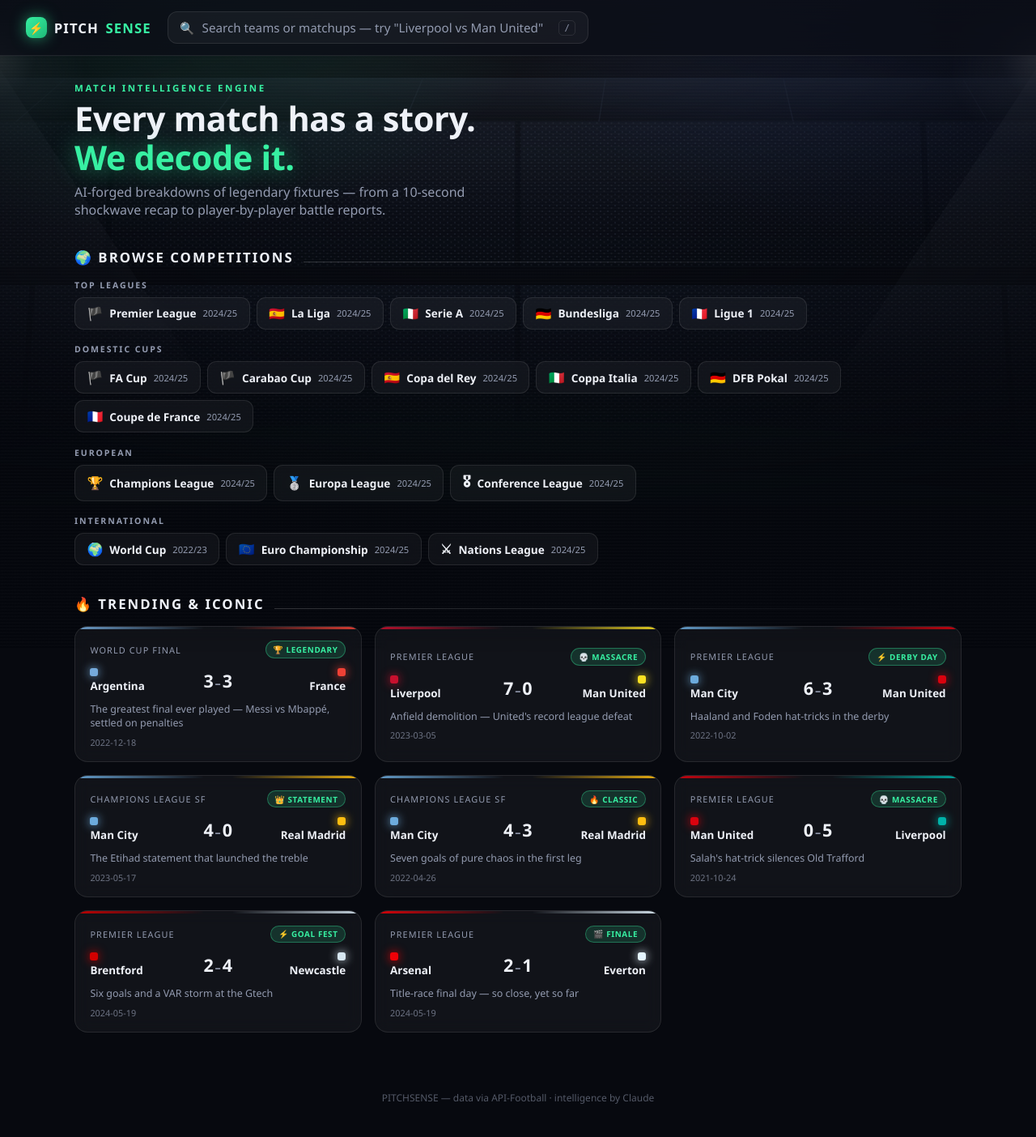
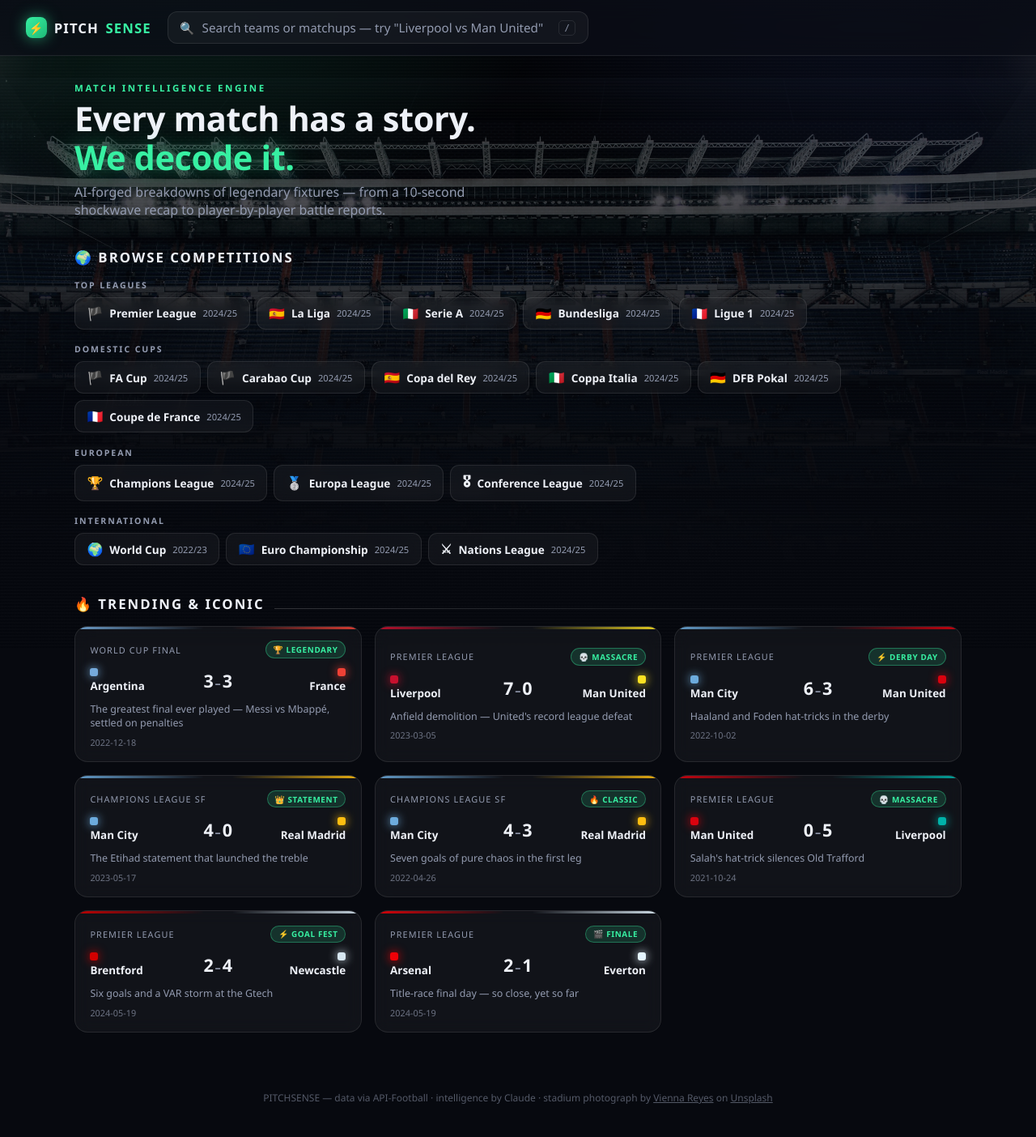
Before and after one commit to ryanspeizer22/football-analytics-app, a FastAPI app: page / in a window 1280 px wide. Shown: the whole page at 81% size. Run offline with FastAPI, Linux system fonts and the light colour scheme.

Commit message:
Use Bernabéu photo as stadium base; fix headshot rendering
Background is now a full-bleed photograph of the Santiago Bernabéu under
floodlights (Vienna Reyes / Unsplash License, free for commercial use),
served from static/ so there is no third-party image dependency. A heavy
dark vignette keeps body copy legible, and the club-colored radial overlays
still retint the lighting per match. The procedural SVG stadium stays
underneath at low opacity as a fallback.

Headshot fix — the real cause was loading="lazy". The cards are built inside
a display:none tab panel, so the browser never judged the images to be near
the viewport and all 40 stayed permanently pending: not loaded, not errored,
so the onerror monogram fallback never fired either and the frames just
rendered empty. Dropping lazy loading resolves it (40/40 now load).

Headshots are additionally proxied through /api/player-photo/{id} instead of
hotlinked, which serves them same-origin (out of reach of the privacy
extensions that commonly block third-party media) and caches them on disk —
0.43s cold, 0.002s thereafter. Cached summaries are rewritten to the proxy
URL on the way out, so existing entries benefit without paying to regenerate.

Co-Authored-By: Claude Opus 5 <noreply@anthropic.com>

```diff
--- a/main.py
+++ b/main.py
@@ -23,9 +23,12 @@ load_dotenv()
 
 import logging
 from contextlib import contextmanager
+from pathlib import Path
 
+import requests
 from fastapi import FastAPI, HTTPException, Query, Request
-from fastapi.responses import HTMLResponse
+from fastapi.responses import HTMLResponse, Response
+from fastapi.staticfiles import StaticFiles
 from fastapi.templating import Jinja2Templates
 
 from services import (
@@ -53,6 +56,13 @@ app = FastAPI(
 )
 
 templates = Jinja2Templates(directory="templates")
+app.mount("/static", StaticFiles(directory="static"), name="static")
+
+# Player headshots are proxied rather than hotlinked: serving them same-origin
+# keeps them out of reach of third-party-media blockers, and the on-disk cache
+# means a given player is fetched from the provider CDN at most once.
+PHOTO_CACHE_DIR = Path(".cache/photos")
+PHOTO_CDN = "https://media.api-sports.io/football/players/{player_id}.png"
 
 
 def _client_id(request: Request) -> str:
@@ -161,6 +171,19 @@ def _fixture_card(f: dict) -> dict:
     }
 
 
+def _use_photo_proxy(summary: dict) -> dict:
+    """Point player photos at the same-origin proxy.
+
+    Applied on the way out so summaries cached before the proxy existed pick
+    it up too, rather than needing a paid regeneration.
+    """
+    for note in summary.get("player_notes") or []:
+        pid = note.get("player_id")
+        if isinstance(pid, int) and pid > 0:
+            note["photo"] = f"/api/player-photo/{pid}"
+    return summary
+
+
 def _summarizable(f: dict) -> bool:
     """Finished, and in a season this subscription can actually fetch."""
     return (
@@ -253,6 +276,44 @@ def competition_fixtures(
     return result
 
 
+@app.get("/api/player-photo/{player_id}")
+def player_photo(player_id: int):
+    """Serve a player headshot same-origin, caching it on first request.
+
+    Hotlinking the provider CDN made rendering dependent on a third-party
+    host that privacy extensions commonly block; proxying removes that
+    failure mode and costs no football-API quota (the media CDN is separate).
+    """
+    if player_id <= 0:
+        raise HTTPException(status_code=400, detail="Invalid player id.")
+
+    cached = PHOTO_CACHE_DIR / f"{player_id}.png"
+    if cached.exists():
+        return Response(
+            content=cached.read_bytes(),
+            media_type="image/png",
+            headers={"Cache-Control": "public, max-age=604800"},
+        )
+
+    try:
+        resp = requests.get(PHOTO_CDN.format(player_id=player_id), timeout=10)
+        resp.raise_for_status()
+    except requests.RequestException as exc:
+        logger.info("Headshot unavailable for player %s: %s", player_id, exc)
+        raise HTTPException(status_code=404, detail="Headshot unavailable.") from exc
+
+    if not resp.headers.get("content-type", "").startswith("image/"):
+        raise HTTPException(status_code=404, detail="Headshot unavailable.")
+
+    PHOTO_CACHE_DIR.mkdir(parents=True, exist_ok=True)
+    cached.write_bytes(resp.content)
+    return Response(
+        content=resp.content,
+        media_type="image/png",
+        headers={"Cache-Control": "public, max-age=604800"},
+    )
+
+
 @app.get("/api/trending")
 def trending():
     """Pre-seeded legendary fixtures for the homepage grid."""
@@ -306,7 +367,7 @@ def match_summary(request: Request, fixture_id: int, refresh: bool = False):
     if not refresh:
         cached = summary_cache.get(cache_key)
         if cached is not None:
-            return cached
+            return _use_photo_proxy(cached)
 
     try:
         context = api_service.build_match_context(fixture_id)
@@ -353,7 +414,7 @@ def match_summary(request: Request, fixture_id: int, refresh: bool = False):
     else:
         logger.info("Fixture %s not final (%s) — not cached", fixture_id, status)
 
-    return result
+    return _use_photo_proxy(result)
 
 
 # ---------------------------------------------------------------------------
--- a/services/enrich.py
+++ b/services/enrich.py
@@ -113,7 +113,10 @@ def enrich_player_notes(
             continue
 
         note["player_id"] = player["id"]
-        note["photo"] = player["photo"]
+        # Same-origin proxy URL rather than the provider CDN — see the
+        # /api/player-photo route for why.
+        note["photo"] = f"/api/player-photo/{player['id']}"
+        note["photo_origin"] = player["photo"]
         note["position"] = player["position"]
         note["number"] = player["number"]
         note["minutes"] = player["minutes"]
--- a/templates/index.html
+++ b/templates/index.html
@@ -37,29 +37,32 @@
     }
 
     /* ===== Immersive stadium atmosphere =====
-       Built procedurally (SVG architecture + CSS light) rather than from
-       stadium photography, which is licensed work we can't redistribute.
-       To use a licensed photo instead, set --stadium-photo to a url() and the
-       procedural layer fades behind it. */
+       Base layer is a photograph of the Santiago Bernabéu by Vienna Reyes
+       (Unsplash License — free for commercial use), served locally so the
+       page has no third-party image dependency. The procedural SVG stays
+       underneath as a fallback if the photo ever fails to load. */
     .ambient {
       position: fixed; inset: 0; z-index: -1; pointer-events: none;
       overflow: hidden;
       background: var(--bg);
     }
 
-    /* Optional licensed photograph — unset by default. */
     .ambient .photo {
       position: absolute; inset: 0;
-      background-image: var(--stadium-photo, none);
-      background-size: cover; background-position: center 30%;
-      opacity: var(--stadium-photo-opacity, 0.28);
-      filter: grayscale(0.35) contrast(1.1) brightness(0.5);
+      background-image: var(--stadium-photo, url("/static/stadium-bernabeu.jpg"));
+      background-size: cover;
+      background-position: center 22%;
+      /* Heavily knocked back: the photo is atmosphere, and body copy has to
+         stay legible on top of the crowd's high-frequency detail. */
+      opacity: var(--stadium-photo-opacity, 0.85);
+      filter: grayscale(0.32) contrast(1.05) brightness(0.62) saturate(0.9);
+      transform: scale(1.04);  /* hides edge softness from the blur/vignette */
     }
 
     .ambient .architecture {
       position: absolute; left: 50%; top: 0; transform: translateX(-50%);
       width: max(1600px, 120vw); height: 78vh; min-height: 520px;
-      opacity: 0.5;   /* atmosphere, not subject — content must stay dominant */
+      opacity: 0.16;  /* structural echo beneath the photo, not a second stadium */
     }
 
     /* Floodlight wash from the two upper corners, tinted per match. */
@@ -72,14 +75,22 @@
       transition: background 0.9s ease;
     }
 
-    /* Haze in the light beams + vignette to seat the content. */
+    /* Heavy dark vignette — the photo shows through at the top and corners,
+       then falls away to near-solid so every card and paragraph keeps its
+       contrast regardless of what's behind it. */
     .ambient .haze {
       position: absolute; inset: 0;
       background:
-        radial-gradient(80% 50% at 50% 0%, rgba(255,255,255,0.05), transparent 70%),
-        /* Deep vignette so body copy always sits on near-solid ground. */
-        radial-gradient(115% 80% at 50% 32%, transparent 10%, rgba(4,6,12,0.86) 62%, rgba(4,6,12,0.97) 100%),
-        linear-gradient(180deg, transparent 45%, var(--bg) 92%);
+        /* Corner vignette — keeps the frame dark without flattening the middle. */
+        radial-gradient(125% 95% at 50% 18%, transparent 30%, rgba(4,6,12,0.55) 72%, rgba(4,6,12,0.9) 100%),
+        /* Vertical fall-off: stadium reads across the hero, then hands the
+           page over to solid background before the content grid begins. */
+        linear-gradient(180deg,
+          rgba(4,6,12,0.55) 0%,
+          rgba(4,6,12,0.28) 18%,
+          rgba(4,6,12,0.55) 42%,
+          rgba(4,6,12,0.90) 66%,
+          var(--bg) 88%);
     }
     .ambient .grain { /* scanline texture, keeps large gradients from banding */
       position: absolute; inset: 0;
@@ -775,7 +786,14 @@
     </section>
   </main>
 
-  <footer>PITCHSENSE — data via API-Football · intelligence by Claude</footer>
+  <footer>
+    PITCHSENSE — data via API-Football · intelligence by Claude ·
+    stadium photograph by
+    <a href="https://unsplash.com/@viennachanges" target="_blank" rel="noopener noreferrer"
+       style="color:inherit">Vienna Reyes</a>
+    on <a href="https://unsplash.com/photos/soccer-field-LDuFjsin71k" target="_blank"
+          rel="noopener noreferrer" style="color:inherit">Unsplash</a>
+  </footer>
 
   <script>
     "use strict";
@@ -1150,8 +1168,11 @@
         // The provider's own rating is authoritative; fall back to the prose.
         const rating = p.rating != null ? p.rating.toFixed(1) : extractRating(p.rating_comment);
         const { color, tier } = rarity(rating);
+        // NOTE: no loading="lazy" here. These cards are built inside a
+        // display:none tab panel, so a lazy image is never "near the
+        // viewport" and stays permanently pending — the frames render empty.
         const portrait = p.photo
-          ? `<img src="${esc(p.photo)}" alt="" loading="lazy"
+          ? `<img src="${esc(p.photo)}" alt="" decoding="async" width="58" height="58"
                   onerror="this.replaceWith(Object.assign(document.createElement('span'),
                            {className:'initials', textContent:'${esc(initials(p.player_name))}'}))">`
           : `<span class="initials">${esc(initials(p.player_name))}</span>`;
```
Also changed, not shown: README.md, static/stadium-bernabeu.jpg (added).
